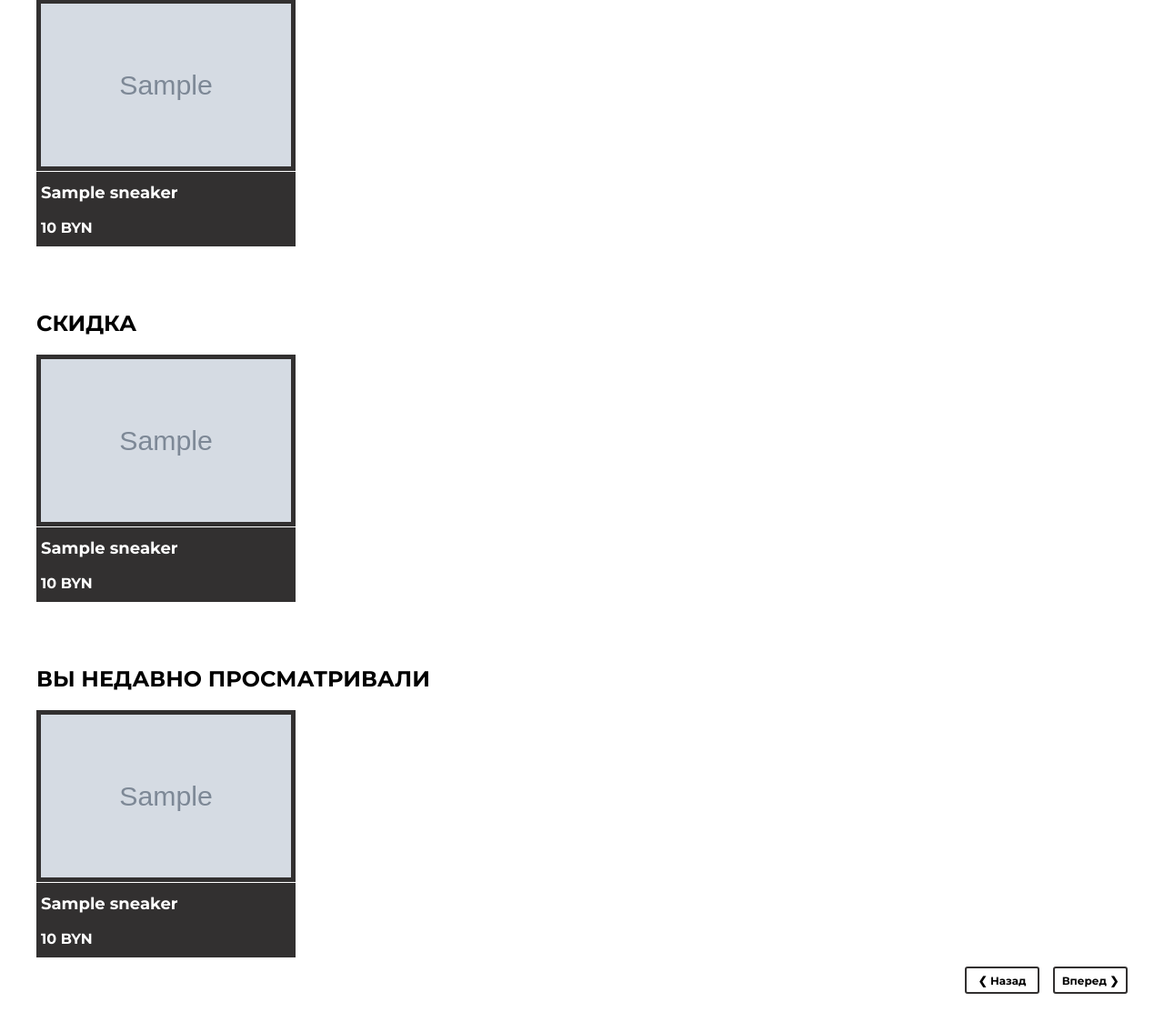
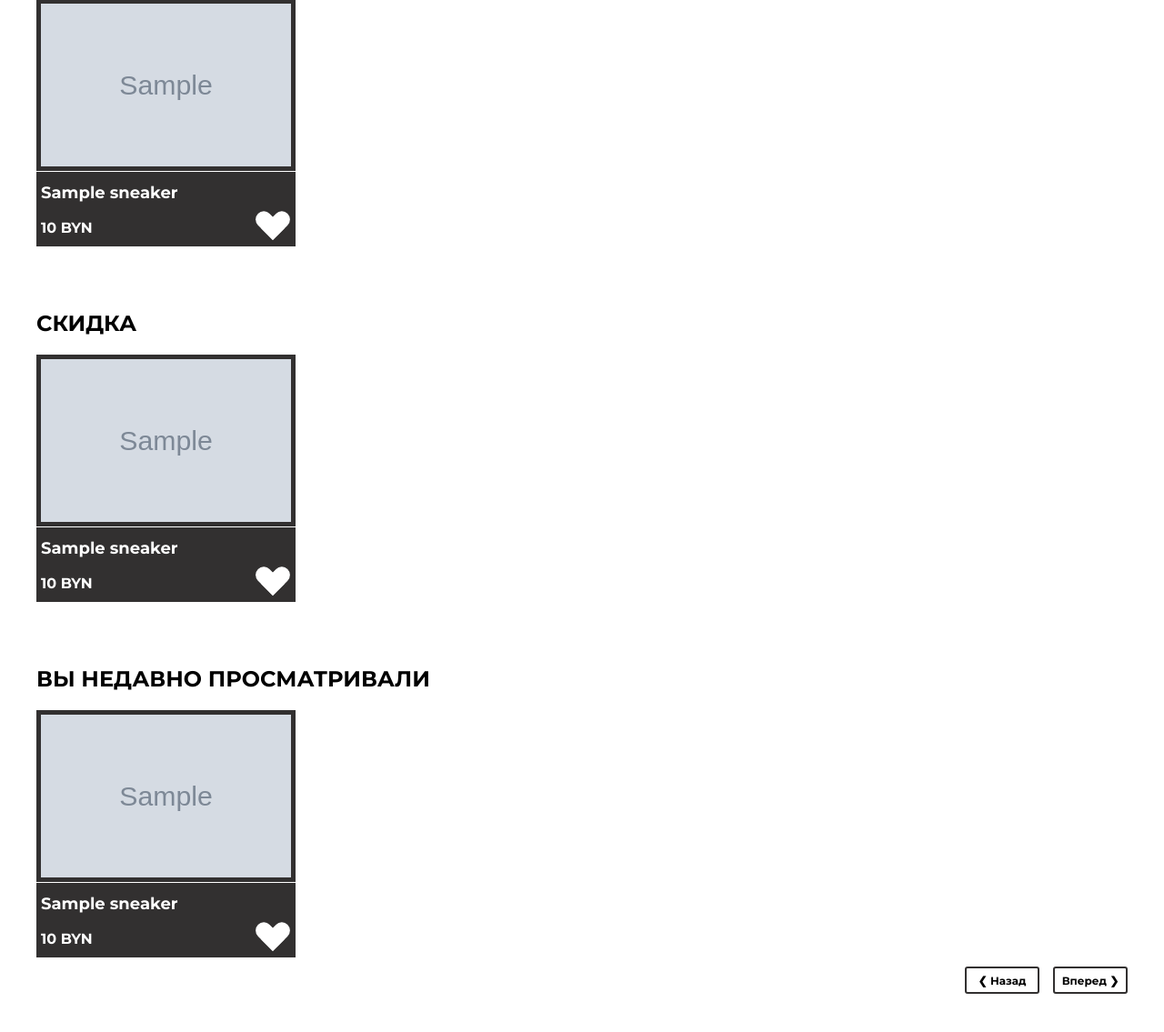
Before and after one commit to Reiko1337/sneaker-store, a Django app: template app/store/templates/store/index.html in a window 1280 px wide. Shown: the part 620-1755 px from the top of the page at 91% size. Run offline with Django 3.2, Linux system fonts and the light colour scheme; the template is opened without the code that fills it: most values are stand-ins (such as "Sample title", 1, 10 or a date in 2020); grey boxes marked "Sample" are stand-in pictures.

Commit message:
Add favorite sneaker function

```diff
--- a/app/store/static/store/css/style.css
+++ b/app/store/static/store/css/style.css
@@ -194,6 +194,7 @@ body{
     margin-left: 15px;
 }
 .sneakers-group__btn{
+    transition: all 0.3s ease 0s;
     font-family: Montserrat;
     font-weight: 700;
     font-style: normal;
@@ -224,11 +225,12 @@ body{
     margin-top: 20px;
     padding: 0px 10px;
 }
+
 .sneakers-group__item{
     background: #323030;
-    /* width: 285px;
-    width: 369.859px; */
+
 }
+
 .sneakers-group__item-top{
     padding: 5px;
     /* width: 100%; */
@@ -244,6 +246,7 @@ body{
 
 
 .sneakers-group__item-content{
+    position: relative;
     padding: 10px 5px;
 }
 .sneakers-group__item-title{
@@ -306,6 +309,51 @@ body{
     line-height: 20px;
 }
 
+.sneakers-group__item-label-favorite{
+    position: absolute;
+        bottom: 7px;
+        right: 25px;
+}
+
+
+.sneaker-group__item-favorite {
+    position: relative;
+    width: 18px;
+    height: 32px;
+}
+
+.sneaker-group__item-favorite::before, .sneaker-group__item-favorite::after {
+    content: "";
+    position: absolute;
+    top: 0;
+    width: 18px;
+    height: 32px;
+    border-radius: 50px 50px 0 0;
+    background: #fff;
+}
+
+.sneaker-group__item-favorite::before {
+    left: 18px;
+    transform: rotate(-45deg);
+    transform-origin: 0 100%;
+}
+
+.sneaker-group__item-favorite::after {
+    left: 0;
+    transform: rotate(45deg);
+    transform-origin: 100% 100%;
+
+}
+.sneaker-group__item-favorite-checkbox{
+    display: none;
+}
+
+.sneaker-group__item-favorite-checkbox:checked + .sneaker-group__item-favorite::before{
+    background: red
+}
+.sneaker-group__item-favorite-checkbox:checked + .sneaker-group__item-favorite::after{
+    background: red
+}
 
 
 
--- /dev/null
+++ b/app/store/static/store/js/ajax.js
@@ -0,0 +1,20 @@
+const favorite_checkbox = document.querySelectorAll('.sneaker-group__item-favorite-checkbox')
+const xhr = new XMLHttpRequest()
+
+for (let i = 0; i < favorite_checkbox.length; i++) {
+    favorite_checkbox[i].addEventListener("click", function () {
+
+        const url = this.parentElement.action + '?'
+        xhr.open('GET', url + 'favorite=' + this.checked)
+        // xhr.setRequestHeader("Content-Type", "application/json");
+        xhr.setRequestHeader("X-Requested-With", "XMLHttpRequest");
+
+        xhr.onreadystatechange = function(){
+            if(xhr.readyState == 4 && xhr.status == 200){
+//                let data = JSON.parse(xhr.response);
+            }
+        }
+
+        xhr.send()
+    })
+}
--- a/app/store/static/store/js/scripts.js
+++ b/app/store/static/store/js/scripts.js
@@ -1,3 +1,5 @@
+// Скрытие уведомления
+
 let close = document.getElementsByClassName('message__close')
 
 for (let i = 0; i < close.length; i++) {
@@ -6,7 +8,11 @@ for (let i = 0; i < close.length; i++) {
     })
 }
 
-document.querySelector('.header__burger').addEventListener('click', function(){
+
+
+// Меню навигации
+
+document.querySelector('.header__burger').addEventListener('click', function () {
     this.classList.toggle('active')
     document.getElementsByClassName('menu')[0].classList.toggle('active')
     document.body.classList.toggle('lock')
@@ -14,13 +20,15 @@ document.querySelector('.header__burger').addEventListener('click', function(){
 
 const spoiler = document.querySelectorAll('.footer__item-title')
 
- for (let i = 0; i < spoiler.length; i++) {
-    spoiler[i].addEventListener("click", function() {
+for (let i = 0; i < spoiler.length; i++) {
+    spoiler[i].addEventListener("click", function () {
         this.nextElementSibling.classList.toggle('spoiler-active')
-     });
- }
+    });
+}
 
 
+
+// Слайдео (index.html)
 
 /* Индекс слайда по умолчанию */
 let slideIndex = 1;
@@ -47,7 +55,7 @@ function showSlides(n) {
     let slides = document.getElementsByClassName("slider__item");
     let dots = document.getElementsByClassName("slider__dots-item");
     if (n > slides.length) {
-      slideIndex = 1
+        slideIndex = 1
     }
     if (n < 1) {
         slideIndex = slides.length
@@ -63,76 +71,76 @@ function showSlides(n) {
 }
 
 
-document.addEventListener("DOMContentLoaded", function(event)
-{
-    window.onresize = function() {
+
+
+// Slider <Вы недавно просматривали>
+
+let start = 0
+showSneakersView()
+
+document.addEventListener("DOMContentLoaded", function (event) {
+    window.onresize = function () {
         showSneakersView()
     };
 });
 
-
-
-let start = 0
-
-showSneakersView();
-
-
-document.getElementById('prev-view').addEventListener('click', function(){
+document.getElementById('prev-view').addEventListener('click', function () {
 
     let item_width = document.querySelector('.snekaer-group__col').offsetWidth
     let container_width = document.querySelector('.container').offsetWidth
 
-    let count = Math.floor(container_width/item_width)
+    let count = Math.floor(container_width / item_width)
 
-    start-=count
+    start -= count
     showSneakersView();
 })
 
-document.getElementById('next-view').addEventListener('click', function(){
+document.getElementById('next-view').addEventListener('click', function () {
     let item_width = document.querySelector('.snekaer-group__col').offsetWidth
     let container_width = document.querySelector('.container').offsetWidth
 
-    let count = Math.floor(container_width/item_width)
+    let count = Math.floor(container_width / item_width)
 
-    start+=count
+    start += count
     showSneakersView();
 })
 
 function showSneakersView() {
-    let sneakers  = document.querySelector('.view').children
+    let sneakers = document.querySelector('.view').children
 
     let item_width = document.querySelector('.snekaer-group__col').offsetWidth
     let container_width = document.querySelector('.container').offsetWidth
 
-    let last = Math.floor(container_width/item_width) + start
+    let last = Math.floor(container_width / item_width) + start
 
-    if (start <= 0){
+    if (start <= 0) {
         document.getElementById('prev-view').setAttribute('disabled', true);
     }
-    else{
+    else {
         document.getElementById('prev-view').removeAttribute('disabled', false);
     }
 
-    if (last >= sneakers.length){
+    if (last >= sneakers.length) {
         document.getElementById('next-view').setAttribute('disabled', true);
     }
-    else{
+    else {
         document.getElementById('next-view').removeAttribute('disabled', false);
     }
 
-    if(last > sneakers.length){
+    if (last > sneakers.length) {
         last = sneakers.length
-        start = last - Math.floor(container_width/item_width)
+        start = last - Math.floor(container_width / item_width)
     }
     if (start < 0) {
         start = 0
-        last = Math.floor(container_width/item_width)
+        last = Math.floor(container_width / item_width)
     }
-    for(let i = 0; i < sneakers.length; i++){
-        if(i>= start && i <= last){
+
+    for (let i = 0; i < sneakers.length; i++) {
+        if (i >= start && i <= last) {
             sneakers[i].style.display = 'block'
         }
-        else{
+        else {
             sneakers[i].style.display = 'none'
         }
     }
--- a/app/store/templates/store/index.html
+++ b/app/store/templates/store/index.html
@@ -46,6 +46,7 @@
 
             <div class="sneakers-group__items">
                 {% for sneaker in sneakers %}
+
                 <div class="snekaer-group__col">
                     <div class="sneakers-group__item {% if sneaker.sale %}sneakers-group__item_sale{% endif %}">
                         {% if sneaker.sale %}<span class="discount">-{{ sneaker.discount }}%</span>{% endif %}
@@ -67,6 +68,13 @@
                                     {% if sneaker.sale %}<span class="sneakers-group__item-discount-price">{{ sneaker.discount_price }} BYN</span> {% endif %}
                                 </a>
                             </p>
+                            <label class="sneakers-group__item-label-favorite">
+                                <form method="get" action="{% url 'store:edit_favorites' sneaker.slug %}">
+                                   <input class="sneaker-group__item-favorite-checkbox" {% if sneaker in favorites %} checked {% endif %} type="checkbox">
+
+                                   <div class="sneaker-group__item-favorite"></div>
+                                </form>
+                            </label>
                         </div>
                     </div>
                 </div>
@@ -88,6 +96,7 @@
                 <div class="snekaer-group__col">
                     <div class="sneakers-group__item {% if sneaker.sale %}sneakers-group__item_sale{% endif %}">
                         {% if sneaker.sale %}<span class="discount">-{{ sneaker.discount }}%</span>{% endif %}
+
                         <div class="sneakers-group__item-top">
                             <a class="sneakers-group__item-img-link" href="{{ sneaker.get_absolute_url }}">
                                 <img class="sneakers-group__item-img" src="{{ sneaker.image.url }}"
@@ -106,6 +115,12 @@
                                     {% if sneaker.sale %}<span class="sneakers-group__item-discount-price">{{ sneaker.discount_price }} BYN</span> {% endif %}
                                 </a>
                             </p>
+                            <label class="sneakers-group__item-label-favorite">
+                                <form method="get" action="{% url 'store:edit_favorites' sneaker.slug %}">
+                                   <input class="sneaker-group__item-favorite-checkbox" {% if sneaker in favorites %} checked {% endif %} type="checkbox">
+                                   <div class="sneaker-group__item-favorite"></div>
+                                </form>
+                            </label>
                         </div>
                     </div>
                 </div>
@@ -145,6 +160,12 @@
                                     {% if sneaker.sale %}<span class="sneakers-group__item-discount-price">{{ sneaker.discount_price }} BYN</span> {% endif %}
                                 </a>
                             </p>
+                            <label class="sneakers-group__item-label-favorite">
+                                <form method="get" action="{% url 'store:edit_favorites' sneaker.slug %}">
+                                   <input class="sneaker-group__item-favorite-checkbox" {% if sneaker in favorites %} checked {% endif %} type="checkbox">
+                                   <div class="sneaker-group__item-favorite"></div>
+                                </form>
+                            </label>
                         </div>
                     </div>
                 </div>
--- a/app/store/urls.py
+++ b/app/store/urls.py
@@ -6,7 +6,8 @@ app_name = 'store'
 
 urlpatterns = [
     path('', views.Index.as_view(), name='index'),
-    path('sneaker/<slug:sneaker>/add-to-cart', views.AddToCart.as_view(), name='add_to_cart'),
-    path('sneaker/<str:brand>/<slug:sneaker>', views.DetailSneaker.as_view(), name='detail'),
+    path('sneaker/<slug:sneaker>/add-to-cart/', views.AddToCart.as_view(), name='add_to_cart'),
+    path('sneaker/<slug:sneaker>/add-to-favorites/', views.EditFavorites.as_view(), name='edit_favorites'),
+    path('sneaker/<str:brand>/<slug:sneaker>/', views.DetailSneaker.as_view(), name='detail'),
 
 ]
--- a/app/templates/layout/base.html
+++ b/app/templates/layout/base.html
@@ -139,6 +139,7 @@
         </div>
         </div>
     </footer>
+    <script src="{%  static 'store/js/ajax.js' %}"></script>
     <script src="{%  static 'store/js/scripts.js' %}"></script>
 </body>
 
```
Also changed, not shown: app/store/admin.py (+7 -1 lines), app/store/mixins.py (+8 -0 lines), app/store/models.py (+14 -1 lines), app/store/services.py (+25 -0 lines), app/store/session.py (added, +27 -0 lines), app/store/views.py (+19 -4 lines), app/store/migrations/0015_auto_20210222_1850.py (added), app/store/migrations/0016_auto_20210222_1852.py (added), app/store/migrations/0017_auto_20210222_1853.py (added).
